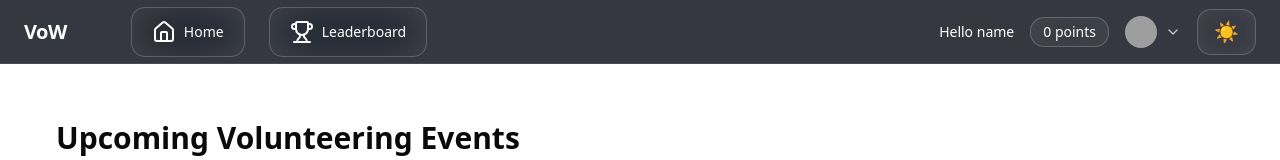
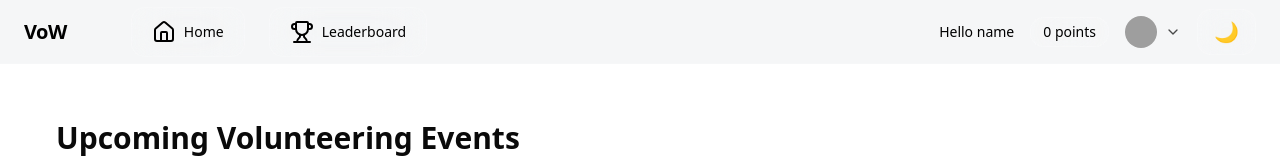
Before and after one commit to dariusturcu22/hermes-hackathon, a Next.js app in the folder frontend/: page /home in a window 1280 px wide. Shown: the top 160 px of the page. Built offline with nearby package versions, Linux system fonts and the light colour scheme; grey boxes are pictures that could not be loaded.

Commit message:
merge dark mode

```diff
--- /dev/null
+++ b/frontend/app/ThemeProvider.tsx
@@ -0,0 +1,35 @@
+"use client";
+
+import { createContext, useContext, useEffect, useState } from "react";
+
+type ThemeContextType = {
+  dark: boolean;
+  toggleDark: () => void;
+};
+
+const ThemeContext = createContext<ThemeContextType>({
+  dark: false,
+  toggleDark: () => {},
+});
+
+export function useTheme() {
+  return useContext(ThemeContext);
+}
+
+export default function ThemeProvider({ children }: { children: React.ReactNode }) {
+  const [dark, setDark] = useState(false);
+
+  useEffect(() => {
+    document.documentElement.classList.toggle("dark", dark);
+  }, [dark]);
+
+  function toggleDark() {
+    setDark((prev) => !prev);
+  }
+
+  return (
+    <ThemeContext.Provider value={{ dark, toggleDark }}>
+      {children}
+    </ThemeContext.Provider>
+  );
+}
--- a/frontend/app/components/Navbar.jsx
+++ b/frontend/app/components/Navbar.jsx
@@ -5,13 +5,15 @@ import {Home, Trophy, Menu, ChevronDown} from "lucide-react";
 import {Avatar, AvatarFallback, AvatarImage} from "@/components/ui/avatar";
 import {DropdownMenu, DropdownMenuContent, DropdownMenuItem, DropdownMenuTrigger} from "@/components/ui/dropdown-menu";
 import Link from "next/link";
+import {useTheme} from "../ThemeProvider";
 
 export default function Navbar() {
-    const [dark, setDark] = useState(true);
+    const { dark, toggleDark } = useTheme();
+
     const [mobileOpen, setMobileOpen] = useState(false);
 
     return (
-        <div className={dark ? "dark" : ""}>
+        <div >
             <nav
                 className={`fixed top-0 left-0 z-50
     h-16 w-full
@@ -95,10 +97,12 @@ export default function Navbar() {
 
                     {/* DARK MODE TOGGLE */}
                     <button
-                        onClick={() => setDark(!dark)}
-                        className="text-xl px-4 py-2 rounded-xl backdrop-blur-xl bg-white/10 border border-white/20 hover:bg-white/20 transition hidden lg:block">
+                        onClick={toggleDark}
+                        className="text-xl px-4 py-2 rounded-xl backdrop-blur-xl bg-white/10 border border-white/20 hover:bg-white/20 transition hidden lg:block"
+                    >
                         {dark ? "☀️" : "🌙"}
                     </button>
+
                 </div>
             </nav>
             {/* MOBILE MENU DROPDOWN */}
--- a/frontend/app/layout.tsx
+++ b/frontend/app/layout.tsx
@@ -3,6 +3,7 @@ import type {Metadata} from "next";
 import {Geist, Geist_Mono} from "next/font/google";
 import "./globals.css";
 import Navbar from "./components/Navbar";
+import ThemeProvider from "./ThemeProvider";
 
 const geistSans = Geist({
     variable: "--font-geist-sans",
@@ -23,6 +24,7 @@ export default function RootLayout({ children }: { children: React.ReactNode })
   return (
     <html lang="en">
       <body className={`${geistSans.variable} ${geistMono.variable} antialiased`}>
+      <ThemeProvider>
 
         <Navbar />
 
@@ -30,7 +32,7 @@ export default function RootLayout({ children }: { children: React.ReactNode })
         <div className="pt-20">
           {children}
         </div>
-
+        </ThemeProvider>
       </body>
     </html>
   );
```
